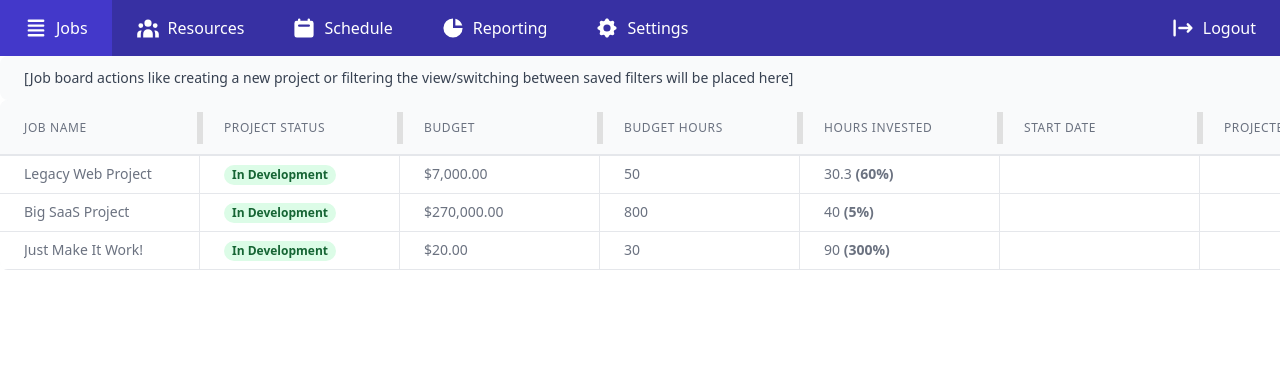
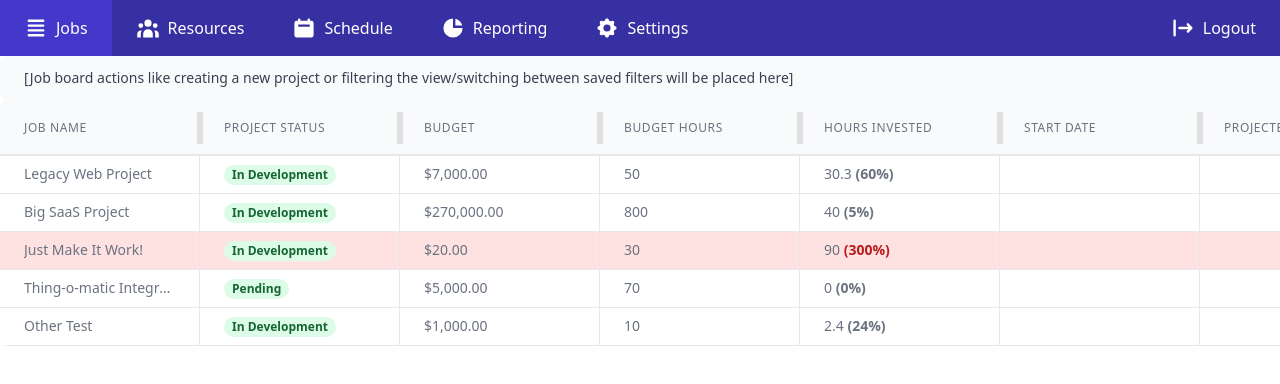
Before and after one commit to jskz/prophecy, a React (Create React App) app: page / in a window 1280 px wide. Shown: the top 384 px of the page. Built offline with nearby package versions, Linux system fonts and the light colour scheme; sample sign-in values are in the browser's storage.

Commit message:
feat(jobs): when the hours investment exceeds budget for a job, display a red background tint on its row and deep red text on the percentage hours/budget value

```diff
--- a/src/components/JobBoard/index.js
+++ b/src/components/JobBoard/index.js
@@ -92,11 +92,15 @@ const JobBoard = () => {
 
                     if (typeof budget_hours !== 'undefined') {
                         const budgetHoursExhaustedPercentage = parseInt(hours_invested * 100 / budget_hours);
+                        let exhaustedStyles = '';
+                        if(hours_invested > budget_hours) {
+                            exhaustedStyles = 'text-red-700';
+                        }
 
                         return (
                             <span>
                                 <span className="hours-invested">{`${hours_invested}`}</span>
-                                <span className={`font-bold budget-percentage-exhausted`}>{` (${budgetHoursExhaustedPercentage}%)`}</span>
+                                <span className={`font-bold budget-percentage-exhausted ${exhaustedStyles}`}>{` (${budgetHoursExhaustedPercentage}%)`}</span>
                             </span>
                         );
                     }
@@ -196,12 +200,22 @@ const JobBoard = () => {
                                         {rows.map(row => {
                                             prepareRow(row);
 
+                                            const { project_ids, budget_hours } = row.original;
+                                            const hours_invested = projects
+                                                .filter(project => project_ids.includes(project.id))
+                                                .reduce((prev, curr) => prev + curr.hours_invested, 0);
+                                            let extraRowClasses = '';
+
+                                            if(hours_invested > budget_hours) {
+                                                extraRowClasses = `bg-red-100`;
+                                            }
+
                                             return (
                                                 <>
                                                     <div
                                                         {...row.getToggleRowExpandedProps()}
                                                         {...row.getRowProps()}
-                                                        className={`tr hover:bg-gray-100 hover:cursor-pointer ${row.isExpanded ? 'bg-gray-200' : ''}`}>
+                                                        className={`tr hover:bg-gray-100 hover:cursor-pointer ${row.isExpanded ? 'bg-gray-200' : ''} ${extraRowClasses}`}>
                                                         {
                                                             row.cells.map(cell => (
                                                                 <span {...cell.getCellProps()} className="px-6 py-2 whitespace-nowrap text-sm text-gray-500 border-r-[1px]">
--- a/src/util/mock.js
+++ b/src/util/mock.js
@@ -2,13 +2,17 @@ export const MOCK_PROJECT_DATA = [
     { id: 1, name: 'LWEB PROJECT', hours_invested: 15.0 },
     { id: 2, name: 'LWEB 2nd', hours_invested: 15.3 },
     { id: 3, name: 'BIGSAAS', hours_invested: 40 },
-    { id: 4, name: 'JMIW', hours_invested: 90 }
+    { id: 4, name: 'JMIW', hours_invested: 90 },
+    { id: 5, name: 'THINGOMATIC', hours_invested: 0 },
+    { id: 6, name: 'OTHERTEST', hours_invested: 2.4 }
 ];
 
 export const MOCK_JOB_DATA = [
     { id: 1, name: 'Legacy Web Project', budget_hours: 50, budget: 7000.00, project_status: 'In Development', project_ids: [1, 2], resource_ids: [2], allocations: {2: 0.7} },
     { id: 2, name: 'Big SaaS Project', budget_hours: 800, budget: 270000.00, project_status: 'In Development', project_ids: [3], resource_ids: [2, 3], allocations: {2: 0.3, 3: 1.0} },
-    { id: 3, name: 'Just Make It Work!', budget_hours: 30, budget: 20.00, project_status: 'In Development', project_ids: [4], resource_ids: [1], allocations: {1: 1.0} }
+    { id: 3, name: 'Just Make It Work!', budget_hours: 30, budget: 20.00, project_status: 'In Development', project_ids: [4], resource_ids: [1], allocations: {1: 0.7} },
+    { id: 4, name: 'Thing-o-matic Integration', budget_hours: 70, budget: 5000.00, project_status: 'Pending', project_ids: [5], resource_ids: [], allocations: {} },
+    { id: 5, name: 'Other Test', budget_hours: 10, budget: 1000.00, project_status: 'In Development', project_ids: [6], resource_ids: [1], allocations: {1: 0.7} }
 ];
 
 export const MOCK_RESOURCE_DATA = [
```
